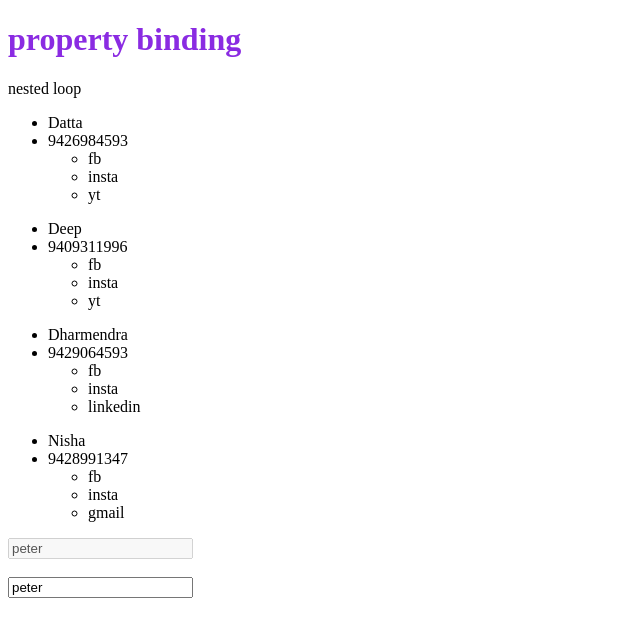
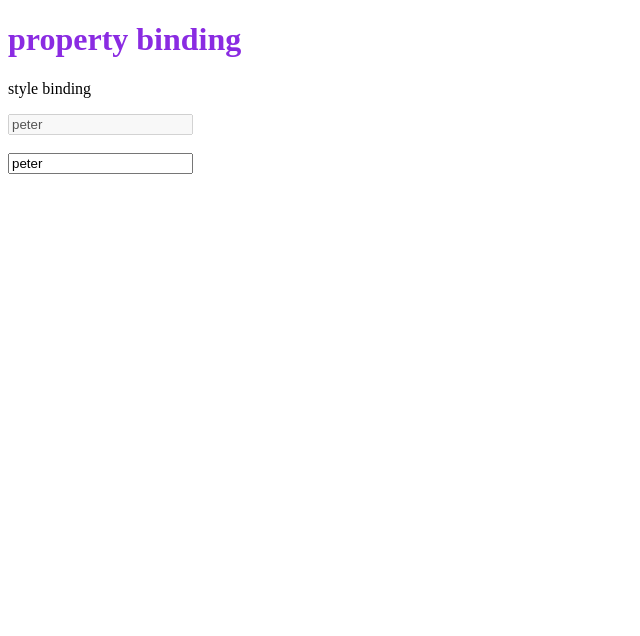
Before and after one commit to Datta0509/ng_style, an Angular app: page / in a window 1280 px wide. Shown: the top 636 px of the page, without its empty margins (0-640 px from the left). Built offline with nearby package versions, Linux system fonts and the light colour scheme.

Commit message:
style binding created

```diff
--- a/src/app/app.component.html
+++ b/src/app/app.component.html
@@ -3,7 +3,8 @@
 <!-- <app-if-elseif-else-condition></app-if-elseif-else-condition> -->
 <!-- <app-switch-case></app-switch-case> -->
 <!-- <app-loop></app-loop> -->
-<app-nested-loop></app-nested-loop>
+<!-- <app-nested-loop></app-nested-loop> -->
+<app-style-binding></app-style-binding>
 <!-- below line is example of interpolation -->
 <input type="text" name="username" value="{{name}}"  disabled='{{disabled}}' />
 <!-- interpolation only accepts string or numerical value , it doesn't accept boolean value -->
--- a/src/app/app.module.ts
+++ b/src/app/app.module.ts
@@ -9,6 +9,7 @@ import { IfElseifElseConditionComponent } from './if-elseif-else-condition/if-el
 import { SwitchCaseComponent } from './switch-case/switch-case.component';
 import { LoopComponent } from './loop/loop.component';
 import { NestedLoopComponent } from './nested-loop/nested-loop.component';
+import { StyleBindingComponent } from './style-binding/style-binding.component';
 
 
 @NgModule({
@@ -19,7 +20,8 @@ import { NestedLoopComponent } from './nested-loop/nested-loop.component';
     IfElseifElseConditionComponent,
     SwitchCaseComponent,
     LoopComponent,
-    NestedLoopComponent
+    NestedLoopComponent,
+    StyleBindingComponent
 
   ],
   imports: [
--- /dev/null
+++ b/src/app/style-binding/style-binding.component.html
@@ -0,0 +1 @@
+<p>{{title}}</p>
--- /dev/null
+++ b/src/app/style-binding/style-binding.component.ts
@@ -0,0 +1,10 @@
+import { Component } from '@angular/core';
+
+@Component({
+  selector: 'app-style-binding',
+  templateUrl: './style-binding.component.html',
+  styleUrls: ['./style-binding.component.css']
+})
+export class StyleBindingComponent {
+  title='style binding'
+}
```
Also changed, not shown: src/app/style-binding/style-binding.component.css (added), 1 other file (tests, documents, lock files or other folders).
